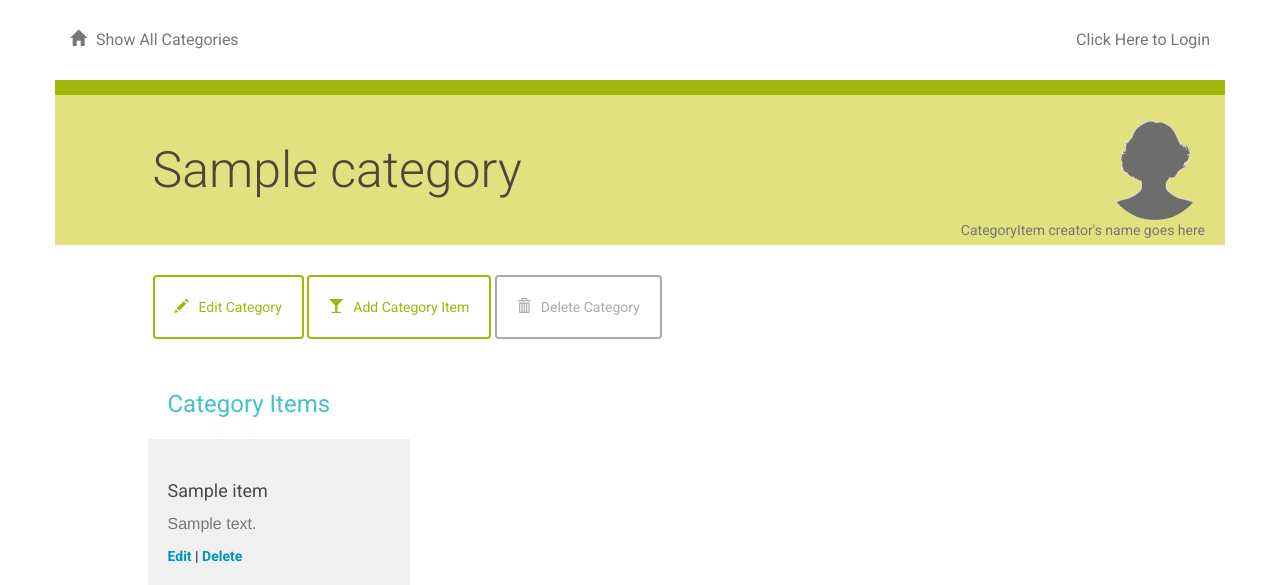
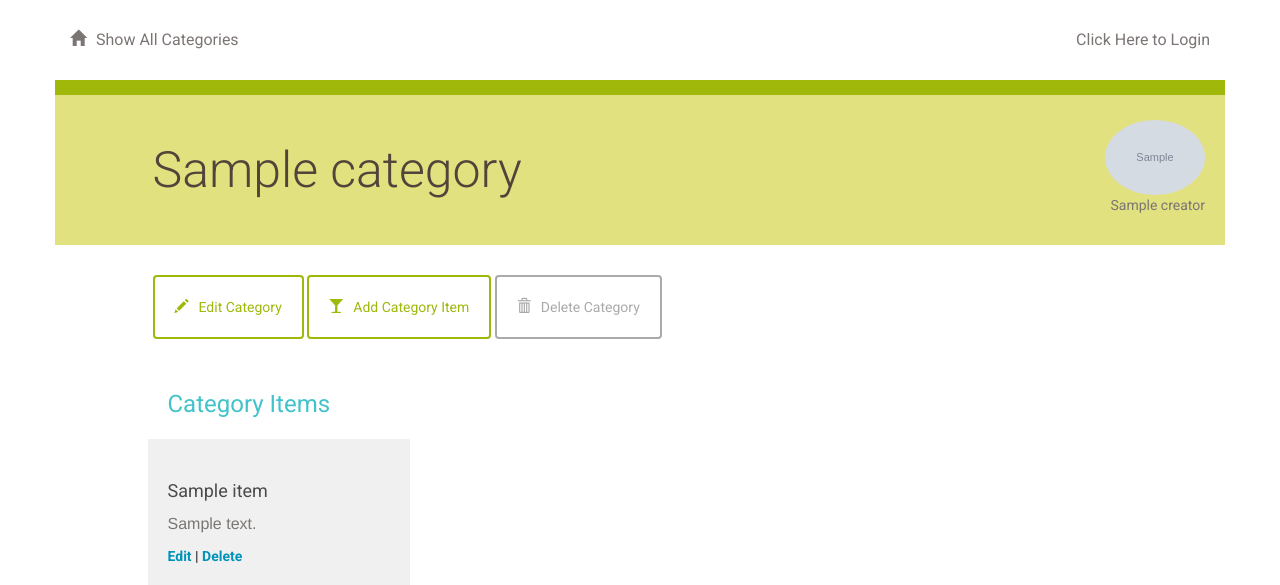
Before and after one commit to kiraheta/item-catalog-app, a Flask app: template catalog/templates/categoryItems.html in a window 1280 px wide. Shown: the top 585 px of the page. Run offline with Flask 2, Linux system fonts and the light colour scheme; the template is opened without the code that fills it: most values are stand-ins (such as "Sample title", 1, 10 or a date in 2020); grey boxes marked "Sample" are stand-in pictures; some libraries are stand-ins or nearby versions.

Commit message:
Include creator picture

```diff
--- a/catalog/templates/categoryItems.html
+++ b/catalog/templates/categoryItems.html
@@ -8,8 +8,9 @@
 		<div class="col-md-11 col-md-offset-1 padding-none">
 			<h1>{{ category.name }}
 			<figure class="creator">
-				<img src="{{ url_for('static', filename='blank_user.gif') }}">
-				<figcaption>CategoryItem creator's name goes here</figcaption>
+				<!-- <img src="{{ url_for('static', filename='blank_user.gif') }}"> -->
+				<img src="{{ creator.picture }}">
+				<figcaption>{{ creator.name }}</figcaption>
 			</figure>
 			</h1>
 
```
